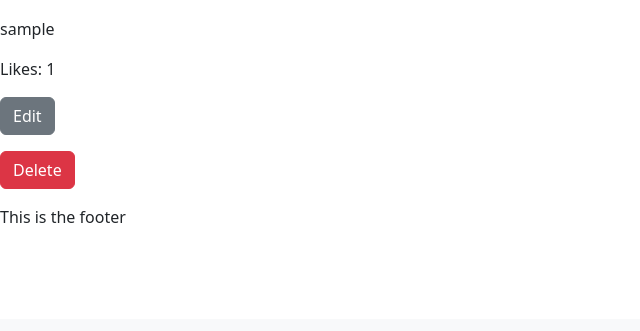
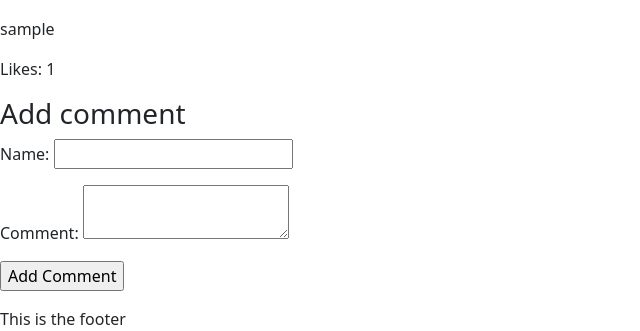
Before and after one commit to songlei1979/simple_blog_2025s2, a Django app: page /post/1 in a window 1280 px wide. Shown: the part 481-812 px from the top of the page, without its empty margins (0-640 px from the left). Before the commit the page ends 704 px from the top, so only its background shows below. Run offline with Django 5.2, Linux system fonts and the light colour scheme; tables that the repository leaves empty hold one stand-in row (values such as "Sample post"); grey boxes marked "Sample" are stand-in pictures; some libraries are stand-ins or nearby versions.

Commit message:
created path, form for add comment

```diff
--- a/blog/urls.py
+++ b/blog/urls.py
@@ -1,7 +1,7 @@
 from django.urls import path
 
 from blog.views import index, Post_detail, Category_list, Category_detail, Category_update, Post_update, base_view, \
-    search, Post_delete, Post_create, ProfileCreateView, ProfileDetailView, ProfileUpdateView
+    search, Post_delete, Post_create, ProfileCreateView, ProfileDetailView, ProfileUpdateView, add_comment
 
 urlpatterns = [
     path("", index.as_view(), name="home"),
@@ -25,4 +25,5 @@ urlpatterns = [
     path("profile/create/", ProfileCreateView.as_view(), name="profile_create"),
     path("profile/<int:pk>/", ProfileDetailView.as_view(), name="profile_detail"),
     path("profile/<int:pk>/update/", ProfileUpdateView.as_view(), name="profile_update"),
+    path("add_comment/", add_comment, name="add_comment"),
 ]
--- a/templates/post_detail.html
+++ b/templates/post_detail.html
@@ -14,6 +14,18 @@
     <p>Created on: {{ object.created_on }}</p>
     <p>{{ object.author }}</p>
     <p>Likes: {{ object.likes.count }}</p>
-    <p><a href="{% url 'post_update' object.pk %}" class="btn btn-secondary">Edit</a></p>
-    <p><a class="btn btn-danger">Delete</a></p>
+    {% if user.is_authenticated %}
+        {% if user == object.author or user.is_superuser %}
+            <p><a href="{% url 'post_update' object.pk %}" class="btn btn-secondary">Edit</a></p>
+            <p><a class="btn btn-danger">Delete</a></p>
+        {% endif %}
+    {% endif %}
+    <h3>Add comment</h3>
+    <form action="{% url 'add_comment' %}" method="post">
+    {% csrf_token %}
+    <p>Name: <input type="text" name="comment_name"></p>
+    <p>Comment: <textarea name="comment_body"></textarea></p>
+        <input type="hidden" name="post_id" value="{{ object.pk }}">
+    <p><input type="submit" value="Add Comment"></p>
+    </form>
 {% endblock %}
```
